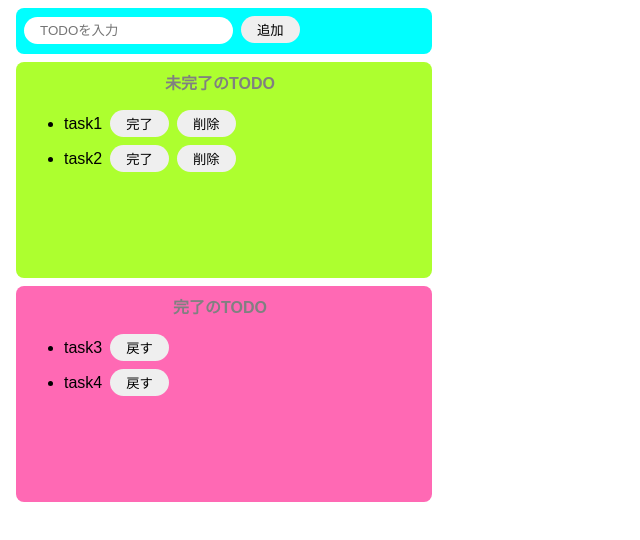
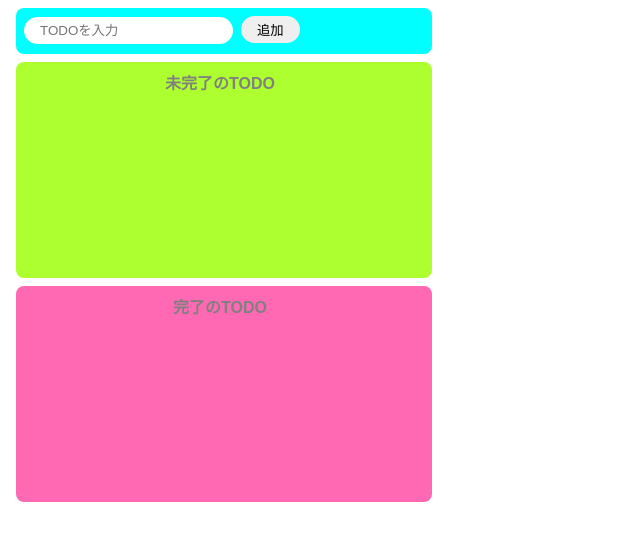
Before and after one commit to pchm13/React-todoApp, a React (Create React App) app: page / in a window 1280 px wide. Shown: the top 540 px of the page, without its empty margins (0-640 px from the left). Built offline with nearby package versions, Linux system fonts and the light colour scheme.

Commit message:
todo戻す機能実装

```diff
--- a/src/App.jsx
+++ b/src/App.jsx
@@ -3,8 +3,8 @@
 
 export const App = () => {
   const [todoText, setTodoText] = useState("");
-  const [incompleteTodos, setIncompleteTodos] = useState(["task1", "task2"]);
-  const [completeTodos, setCompleteTodos] = useState(["task3", "task4"]);
+  const [incompleteTodos, setIncompleteTodos] = useState([]);
+  const [completeTodos, setCompleteTodos] = useState([]);
 
   const onchangeTodoText = (event) => setTodoText(event.target.value);
 
@@ -30,6 +30,16 @@
     setCompleteTodos(newCompleteTodos);
   };
 
+  const onClickBack = (index) => {
+    const newCompleteTodos = [...completeTodos];
+    newCompleteTodos.splice(index, 1);
+
+    const newIncompleteTodos = [...incompleteTodos, completeTodos[index]];
+
+    setCompleteTodos(newCompleteTodos);
+    setIncompleteTodos(newIncompleteTodos);
+  };
+
   return (
     <>
       <div className="input-area">
@@ -45,7 +55,7 @@
         <ul>
           {incompleteTodos.map((todo, index) => {
             return (
-              <div key={todo} className="list-row">
+              <div key={index} className="list-row">
                 <li>{todo}</li>
                 <button onClick={() => onClickComplete(index)}>完了</button>
                 <button onClick={() => onClickDelete(index)}>削除</button>
@@ -57,11 +67,11 @@
       <div className="complete-area">
         <p className="title">完了のTODO</p>
         <ul>
-          {completeTodos.map((todo) => {
+          {completeTodos.map((todo, index) => {
             return (
-              <div key={todo} className="list-row">
+              <div key={index} className="list-row">
                 <li>{todo}</li>
-                <button>戻す</button>
+                <button onClick={() => onClickBack(index)}>戻す</button>
               </div>
             );
           })}
```
